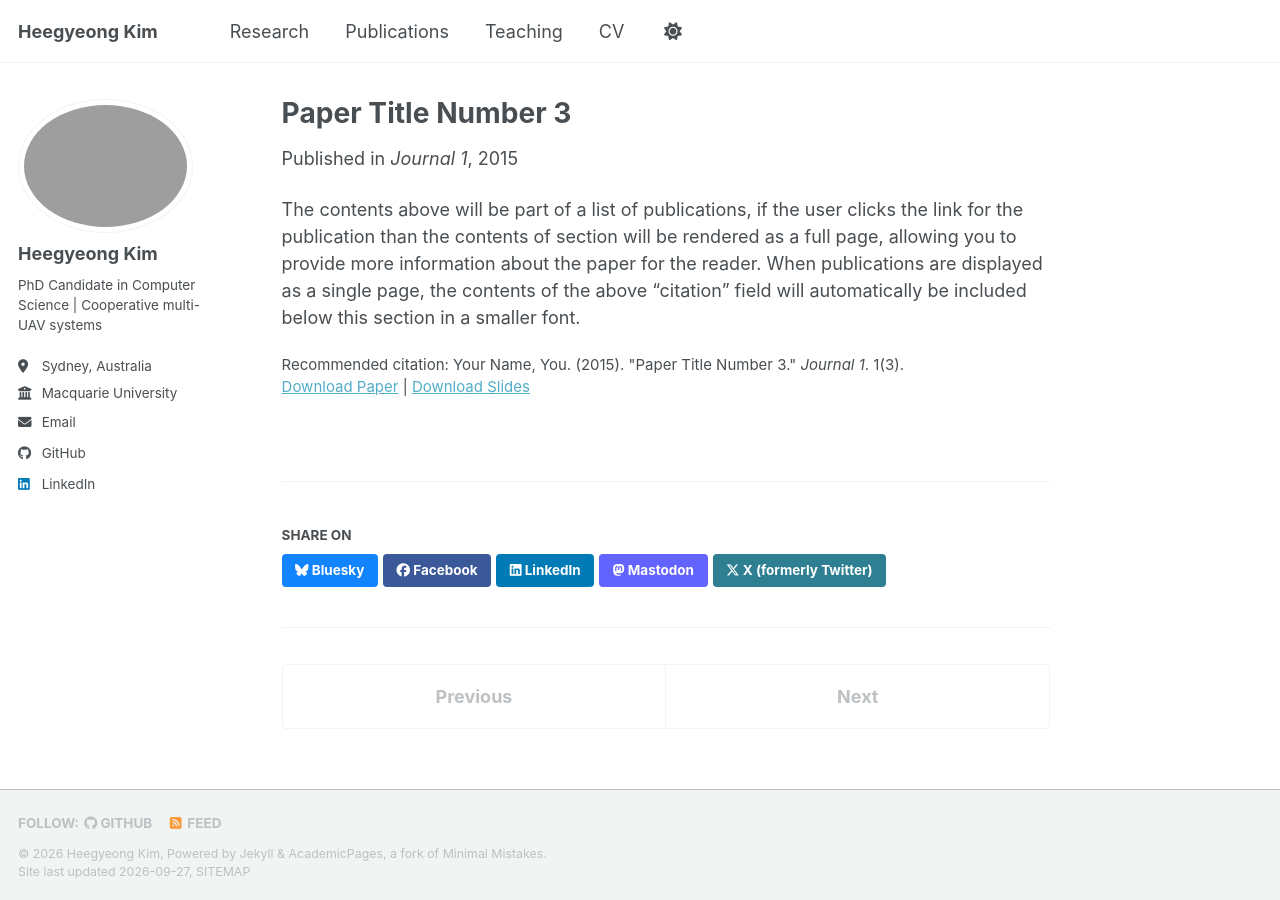
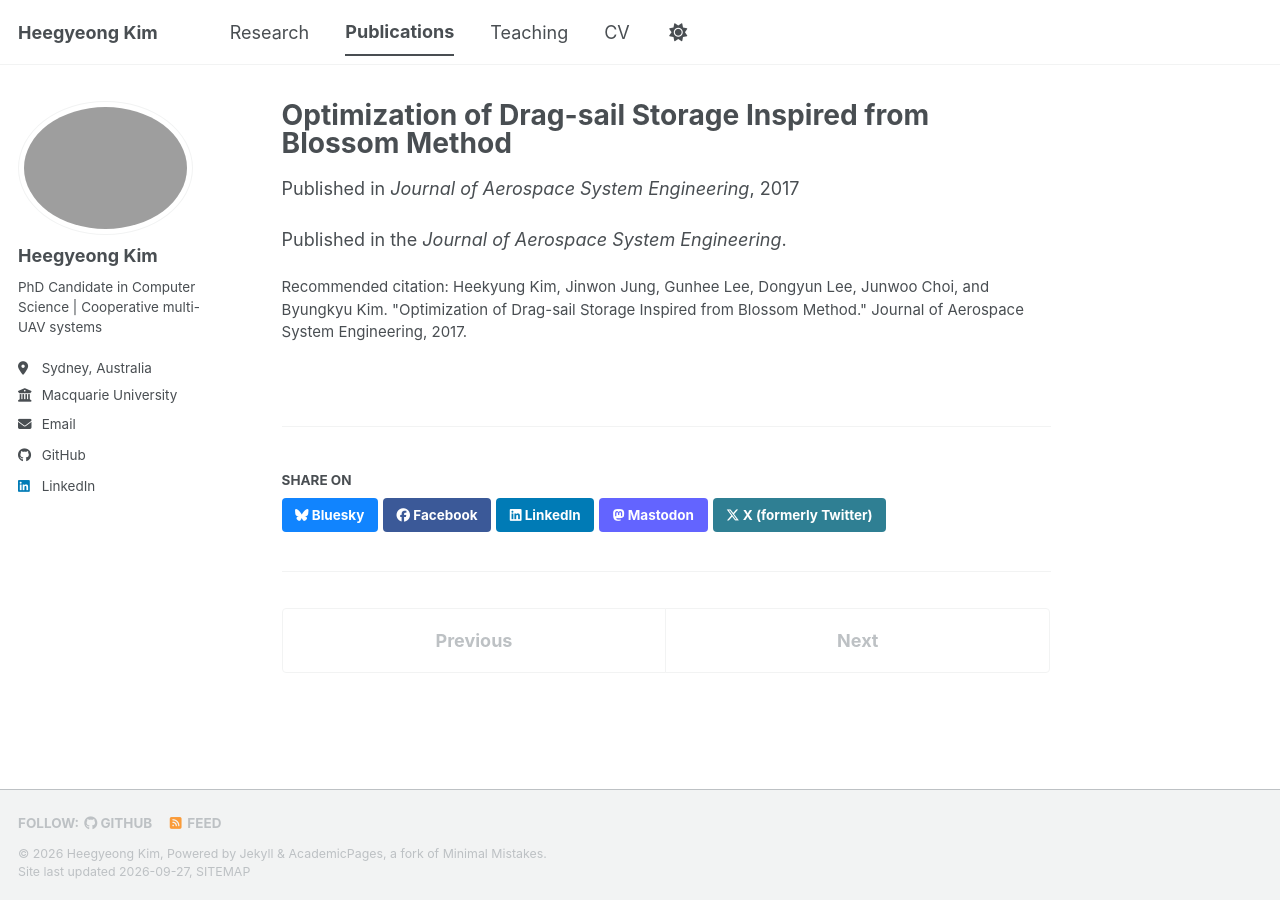
Before and after one commit to HeegyeongK/heegyeongk.github.io, a Jekyll site: the page built from _publications/2015-10-01-paper-title-number-3.md, in a window 1280 px wide. Built offline with Jekyll 4.4.1, drawn with Linux system fonts in a browser that asks for light colours; a style sheet for code colours, icons or effects is not loaded.

Commit message:
Customize _publications/2015-10-01-paper-title-number-3.md

```diff
--- a/_publications/2015-10-01-paper-title-number-3.md
+++ b/_publications/2015-10-01-paper-title-number-3.md
@@ -1,14 +1,12 @@
 ---
-title: "Paper Title Number 3"
+title: "Optimization of Drag-sail Storage Inspired from Blossom Method"
 collection: publications
-category: manuscripts
-permalink: /publication/2015-10-01-paper-title-number-3
-excerpt: 'This paper is about the number 3. The number 4 is left for future work.'
-date: 2015-10-01
-venue: 'Journal 1'
-slidesurl: 'https://academicpages.github.io/files/slides3.pdf'
-paperurl: 'https://academicpages.github.io/files/paper3.pdf'
-citation: 'Your Name, You. (2015). &quot;Paper Title Number 3.&quot; <i>Journal 1</i>. 1(3).'
+category: journals
+permalink: /publications/drag-sail/
+excerpt: "A folding method for improving drag-sail storage efficiency."
+date: 2017-07-01
+venue: "Journal of Aerospace System Engineering"
+citation: "Heekyung Kim, Jinwon Jung, Gunhee Lee, Dongyun Lee, Junwoo Choi, and Byungkyu Kim. &quot;Optimization of Drag-sail Storage Inspired from Blossom Method.&quot; Journal of Aerospace System Engineering, 2017."
 ---
 
-The contents above will be part of a list of publications, if the user clicks the link for the publication than the contents of section will be rendered as a full page, allowing you to provide more information about the paper for the reader. When publications are displayed as a single page, the contents of the above "citation" field will automatically be included below this section in a smaller font.
+Published in the *Journal of Aerospace System Engineering*.
```
